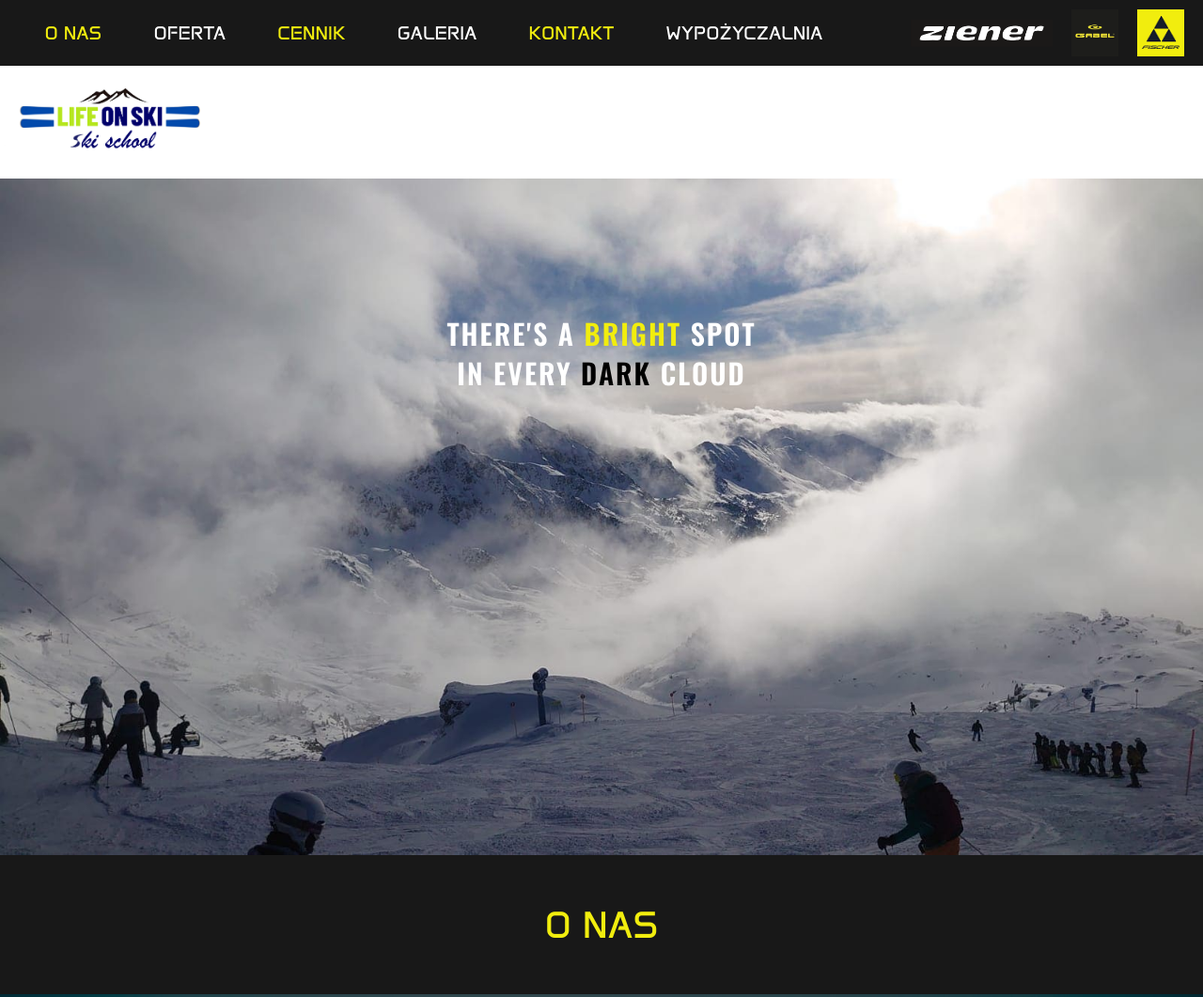
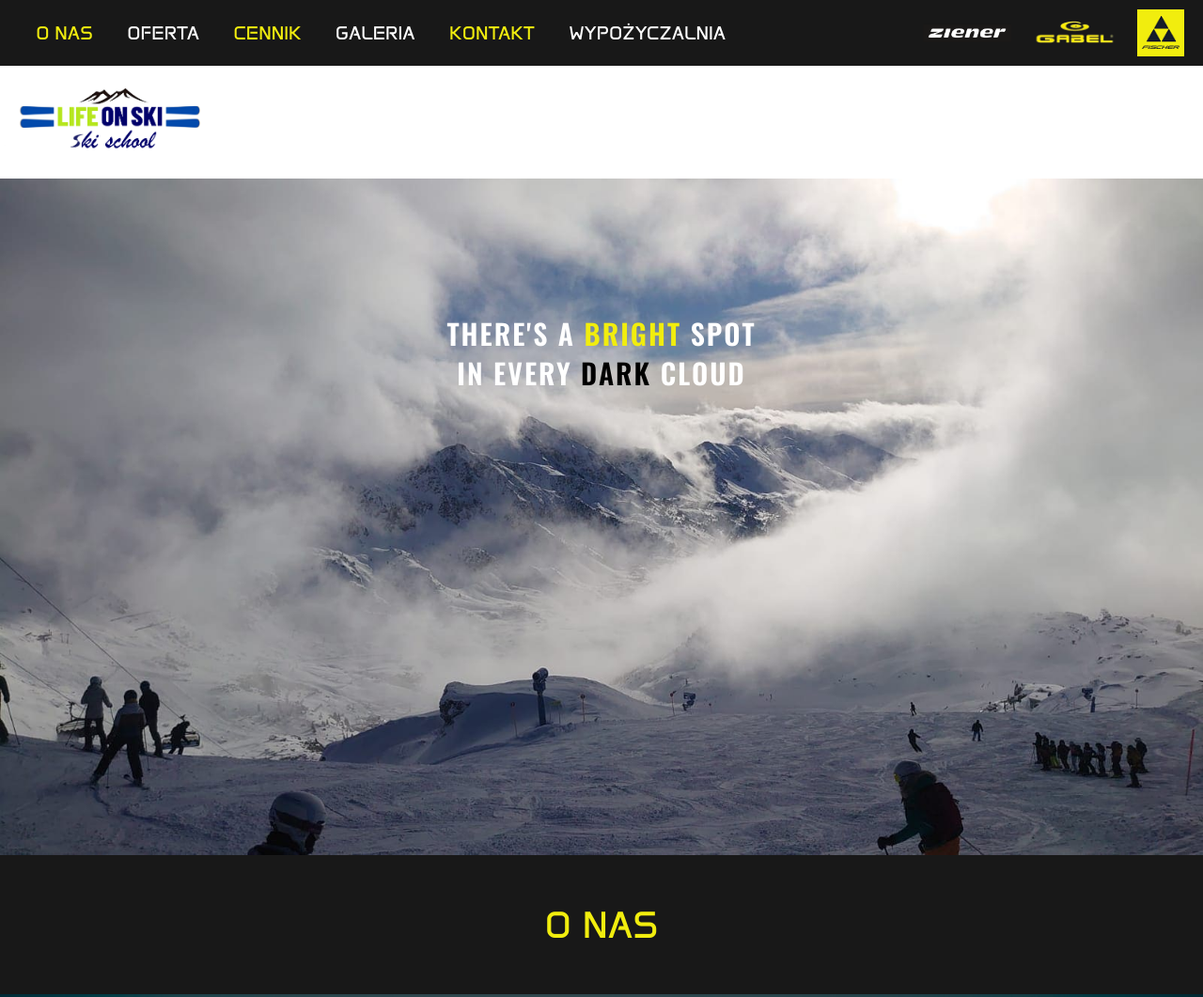
Before and after one commit to llgor34/life-on-ski, a plain HTML site: page index.html in a window 1280 px wide. Shown: the top 1061 px of the page at 94% size. Drawn offline with Linux system fonts and the light colour scheme.

Commit message:
gabel logo update

```diff
--- a/css/navbar.css
+++ b/css/navbar.css
@@ -57,7 +57,7 @@
 }
 
 .partners img {
-    max-width: 50%;
+    max-width: 20%;
     max-height: 50px;
 }
 
--- a/index.html
+++ b/index.html
@@ -37,7 +37,7 @@
                     <img src="./img/ziener/ziener.png" alt="Ziener" />
                 </a>
                 <a href="https://www.facebook.com/gabelpolska/" target="_blank">
-                    <img src="./img/gabel/logo.jpg" alt="Gabel" />
+                    <img src="./img/gabel/logo.webp" alt="Gabel" />
                 </a>
                 <a href="https://www.facebook.com/fischerskipolska/" target="_blank">
                     <img src="./img/fischer/fischer.png" alt="Fischer" />
```
Also changed, not shown: img/gabel/logo.jpg (deleted), img/gabel/logo.webp (added).
